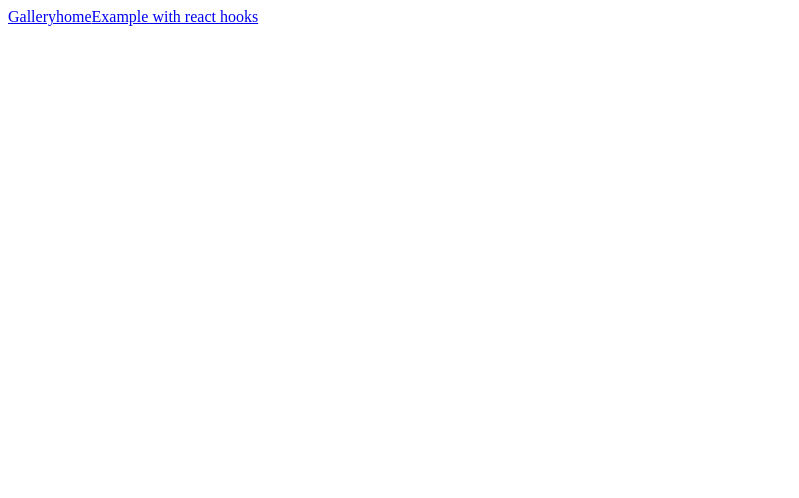
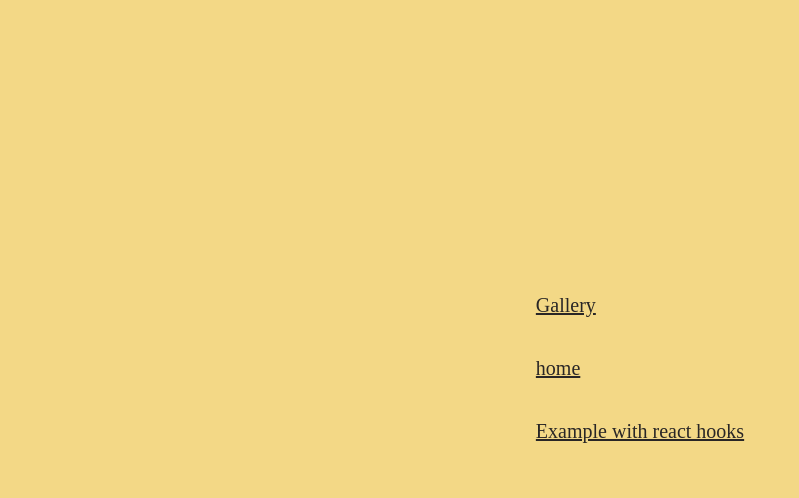
Before and after one commit to ravindermahajan890/webpack4_react_boilerplate, a React app: page / in a window 1280 px wide. Shown: the whole page, without its empty margins (0-799 px from the left). Built offline with nearby package versions, Linux system fonts and the light colour scheme.

Commit message:
Cosmetic changes to demonstrate boilerplate

```diff
--- a/src/components/Route.js
+++ b/src/components/Route.js
@@ -8,9 +8,15 @@ const App = () => (
     <div>
       <div>
         <div className="nav">
-          <Link to="/Gallery">Gallery</Link>
-          <Link to="/home">home</Link>
-          <Link to="/Example">Example with react hooks</Link>
+          <Link className="nav nav__link" to="/Gallery">
+            Gallery
+          </Link>
+          <Link className="nav nav__link" to="/home">
+            home
+          </Link>
+          <Link className="nav nav__link" to="/Example">
+            Example with react hooks
+          </Link>
         </div>
         <Suspense fallback={<div>Loading...</div>}>
           <Switch>
--- a/src/styles/index.scss
+++ b/src/styles/index.scss
@@ -1,3 +1,19 @@
 body {
   color: green;
+  background: #f3d886;
+  box-sizing: border-box;
+  .nav {
+    font-size: 20px;
+    position: absolute;
+    transform: translate(-50%, -50%);
+    top: 50%;
+    left: 50%;
+    &__link {
+      display: block;
+      color: #292626;
+      position: relative;
+      position: relative;
+      padding: 20px;
+    }
+  }
 }
```
